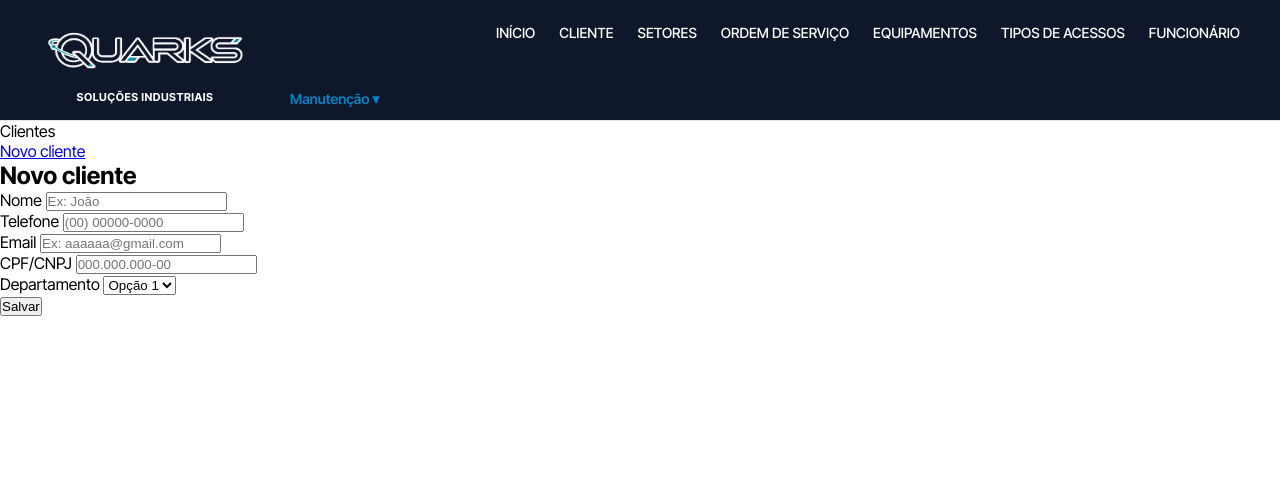
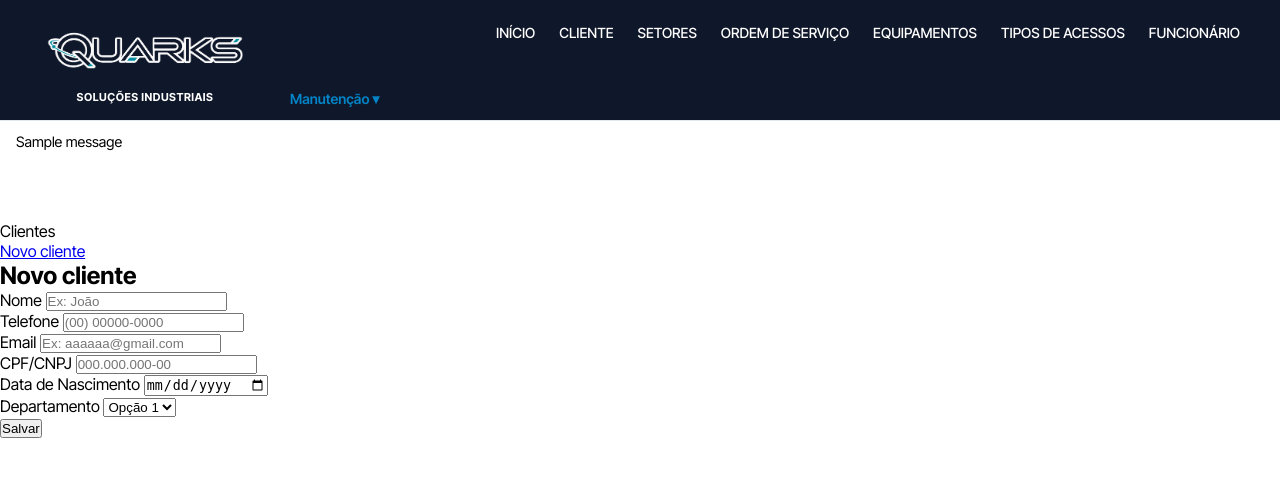
Before and after one commit to Eduardo271012/Projeto_Final_v2, a Flask app: page /clientes/cadastro in a window 1280 px wide. Shown: the top 477 px of the page. Run offline with Flask 3, Linux system fonts and the light colour scheme; tables that the repository leaves empty hold one stand-in row (values such as "Sample post"); one stand-in notice (Sample message) is shown.

Commit message:
atualização

```diff
--- a/app.py
+++ b/app.py
@@ -9,6 +9,7 @@ from database import *
 import re
 from datetime import datetime, date
 app = Flask(__name__)
+app.secret_key = "quarks-solucoes"
 
 @app.route('/')
 def index():
@@ -22,11 +23,11 @@ def clientes():
 def cadastro_cliente():
     if request.method == "POST":
         # 1 - Pegar os valores digitados no formulário
-        nome = request.form.get("nome").strip()
-        data_nascimento = request.form.get("data_nascimento").strip()
-        telefone = request.form.get("telefone").strip()
-        email = request.form.get("email").strip().lower()
-        cpf_cnpj = request.form.get("cpf_cnpj").strip()
+        nome = request.form.get("nome", "").strip()
+        data_nascimento = request.form.get("data_nascimento", date.today()).strip()
+        telefone = request.form.get("telefone", "").strip()
+        email = request.form.get("email", "").strip().lower()
+        cpf_cnpj = request.form.get("cpf_cnpj", "").strip()
         departamento = request.form.get("departamento").strip()
 
         tabela_cliente.validar_cliente(nome=nome, data_nascimento=data_nascimento, telefone=telefone, email=email, cpf_cnpj=cpf_cnpj)
--- a/static/css/style.css
+++ b/static/css/style.css
@@ -6,6 +6,13 @@
     box-sizing: border-box;
     margin: 0;
     padding: 0;
+}
+
+:root {
+    --cor-sucesso: #2f855a;
+    --cor-sucesso-fundo: #e6fffa;
+    --cor-erro: #c53030;
+    --cor-erro-fundo: #fff5f5;
 }
 
 body {
@@ -208,3 +215,28 @@ h1 {
     from { opacity: 0; transform: translateY(-5px); }
     to { opacity: 1; transform: translateY(0); }
 }
+
+.flash-container {
+    margin-bottom: 20px;
+    width: 50vw;
+    height: 10vh;
+}
+
+.flash {
+    padding: 12px 16px;
+    border-radius: 6px;
+    margin-bottom: 10px;
+    font-size: 0.9rem;
+}
+
+.flash-sucesso {
+    background-color: var(--cor-sucesso-fundo);
+    color: var(--cor-sucesso);
+    border: 1px solid #9ae6b4;
+}
+
+.flash-erro {
+    background-color: var(--cor-erro-fundo);
+    color: var(--cor-erro);
+    border: 1px solid #feb2b2;
+}
--- a/templates/base.html
+++ b/templates/base.html
@@ -37,6 +37,15 @@
     </header>
 
     <main>
+        {% with mensagens = get_flashed_messages(with_categories=true) %}
+            {% if mensagens %}
+                <div class="flash-container">
+                    {% for categoria, mensagem in mensagens %}
+                        <div class="flash flash-{{ categoria }}">{{ mensagem }}</div>
+                    {% endfor %}
+                </div>
+            {% endif %}
+        {% endwith %}
         {% block conteudo %}{% endblock %}
     </main>
 </body>
--- a/templates/cliente.html
+++ b/templates/cliente.html
@@ -31,6 +31,10 @@
                     <input type="text" id="cpfcnpj" name="cpfcnpj" placeholder="000.000.000-00">
                 </div>
                 <div class="campo">
+                    <label for="data-nascimento">Data de Nascimento</label>
+                    <input type="date" id="data-nascimento" name="data_nascimento">
+                </div>
+                <div class="campo">
                     <label for="departamento">Departamento</label>
                     <select id="departamento" name="departamento">
                         <option value="opcao1">Opção 1</option>
```
Also changed, not shown: banco/tabela_cliente.py (+14 -13 lines).
